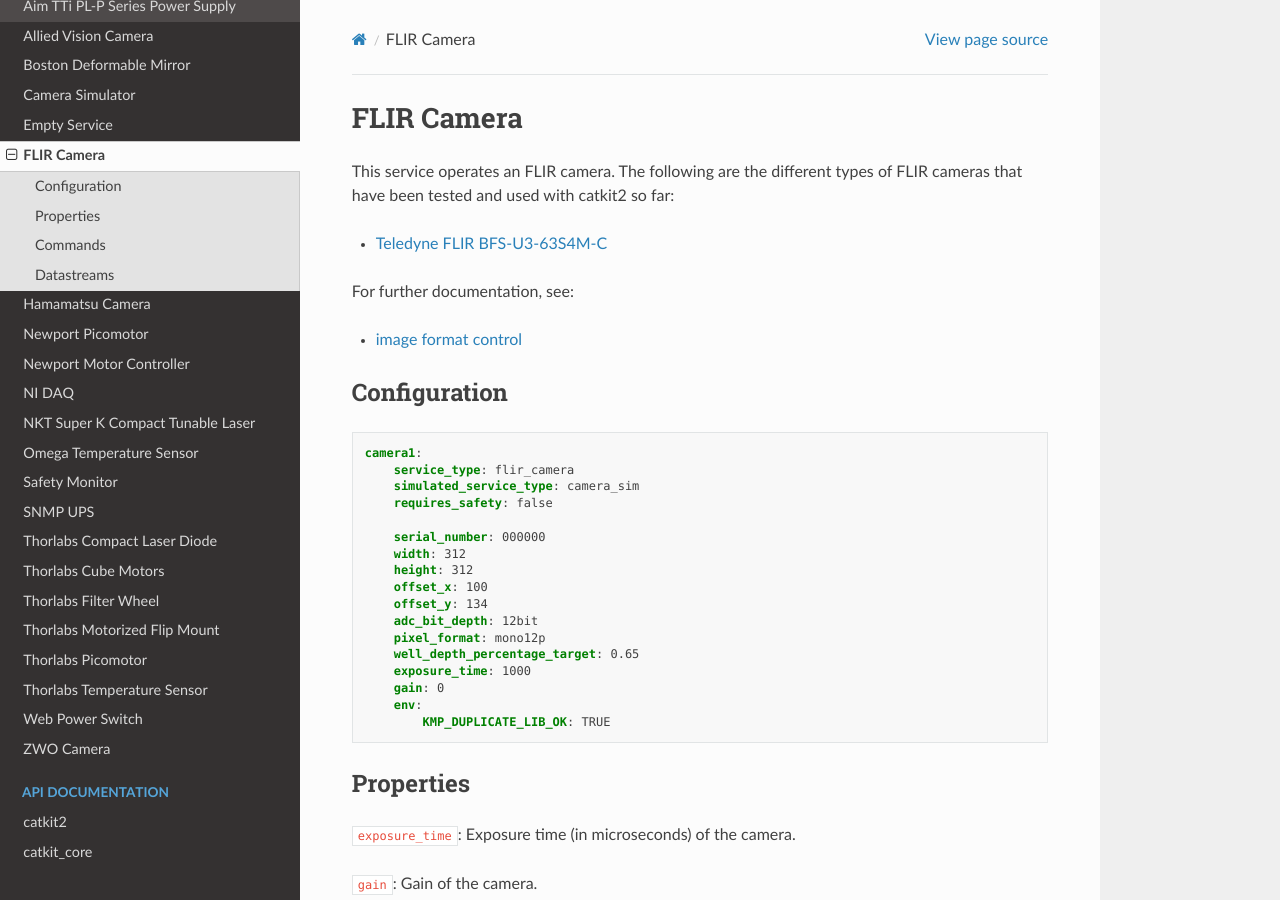
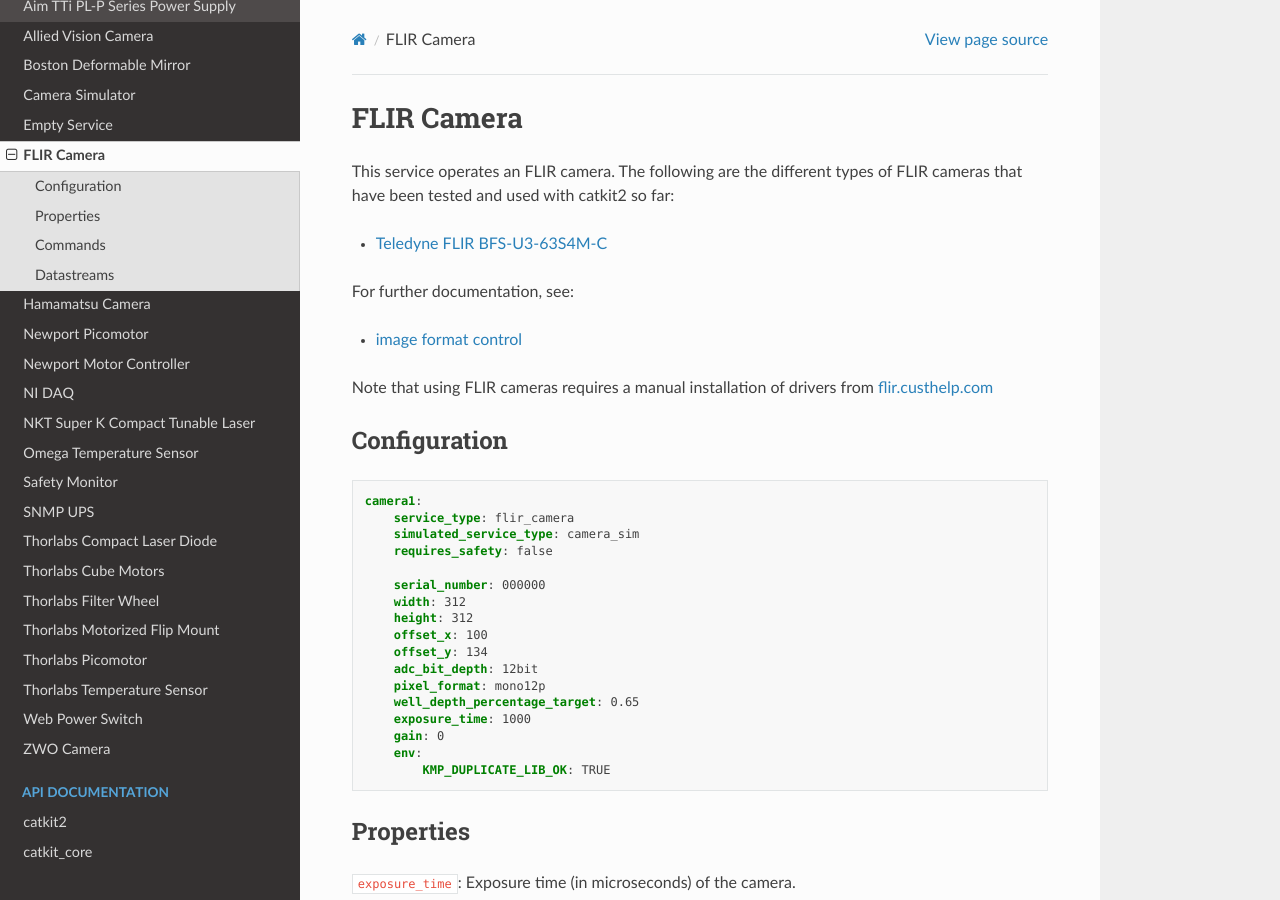
Before and after one commit to spacetelescope/catkit2, a Sphinx documentation site: the page built from docs/services/flir_camera.rst, in a window 1280 px wide and 900 px high. Built offline with Sphinx 7.4.7 and the Read the Docs theme 2.0.0, drawn with Linux system fonts in a browser that asks for light colours.

Commit message:
add flir camera driver info

```diff
--- a/docs/services/flir_camera.rst
+++ b/docs/services/flir_camera.rst
@@ -7,6 +7,8 @@
 For further documentation, see:
 
 - `image format control <http://softwareservices.flir.com/BFS-U3-200S6/latest/Model/public/ImageFormatControl.html>`_
+
+Note that using FLIR cameras requires a manual installation of drivers from `flir.custhelp.com <https://flir.custhelp.com/app/answers/detail/a_id/47/~/flir-cameras---drivers>`_
 
 Configuration
 -------------
```
